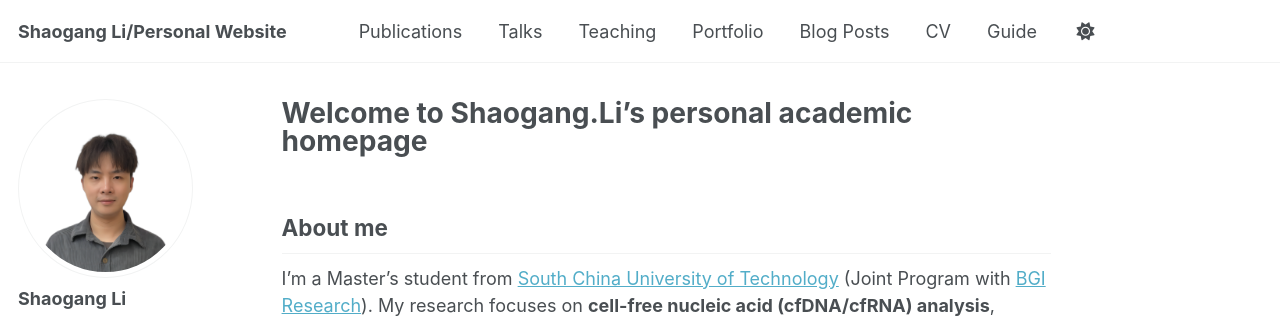
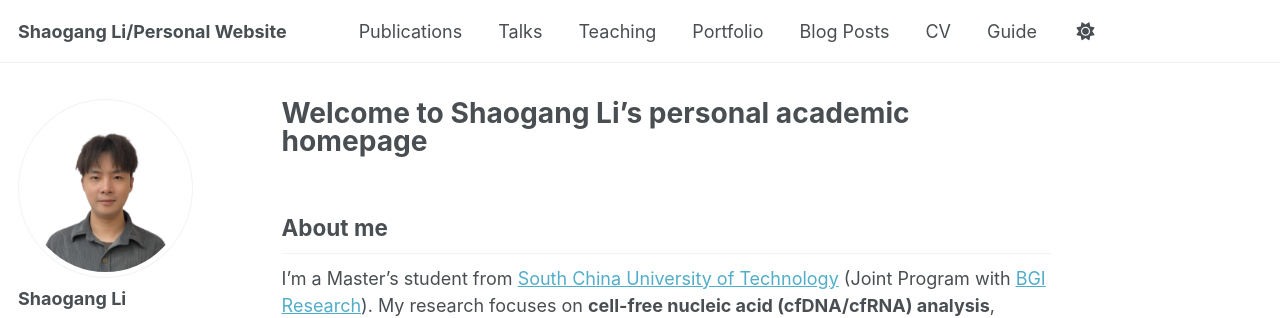
Before and after one commit to AlfredLSG/Shaogang.Li, a Jekyll site: the page built from _pages/about.md, in a window 1280 px wide and 1010 px high. Shown: the top 318 px of the window. Built offline with Jekyll 4.4.1, drawn with Linux system fonts in a browser that asks for light colours; some web fonts are replaced.

```diff
--- a/_pages/about.md
+++ b/_pages/about.md
@@ -1,6 +1,6 @@
 ---
 permalink: /
-title: "Welcome to Shaogang.Li's personal academic homepage"
+title: "Welcome to Shaogang Li's personal academic homepage"
 author_profile: true
 redirect_from:
   - /about/
```
